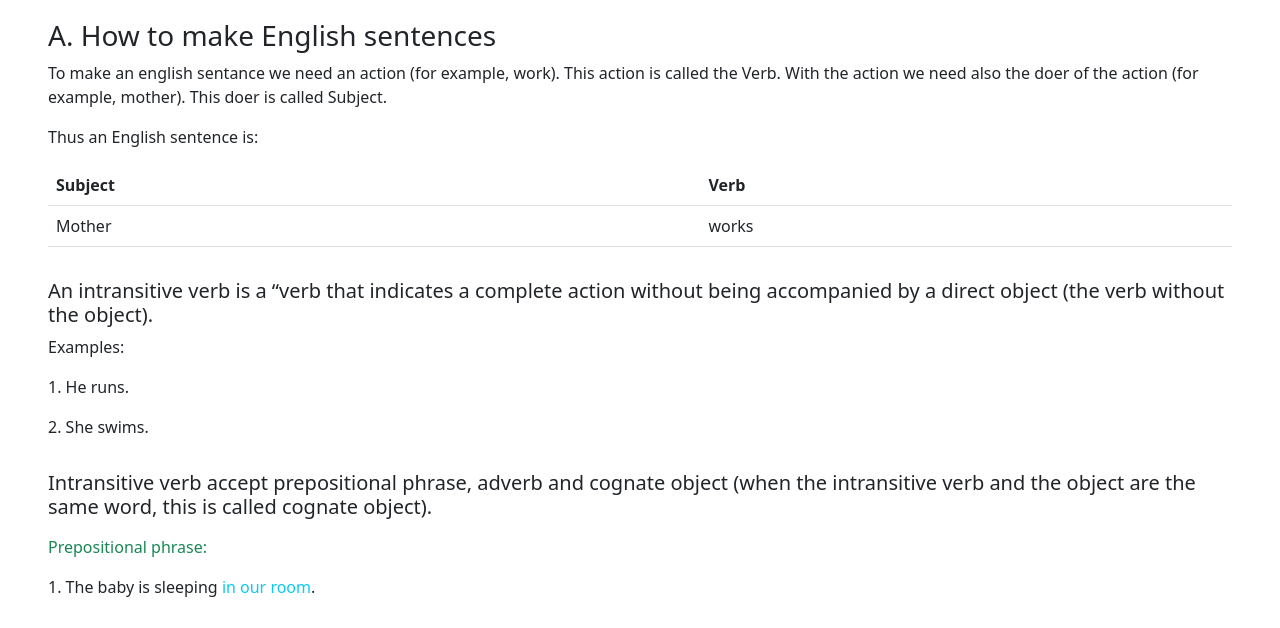
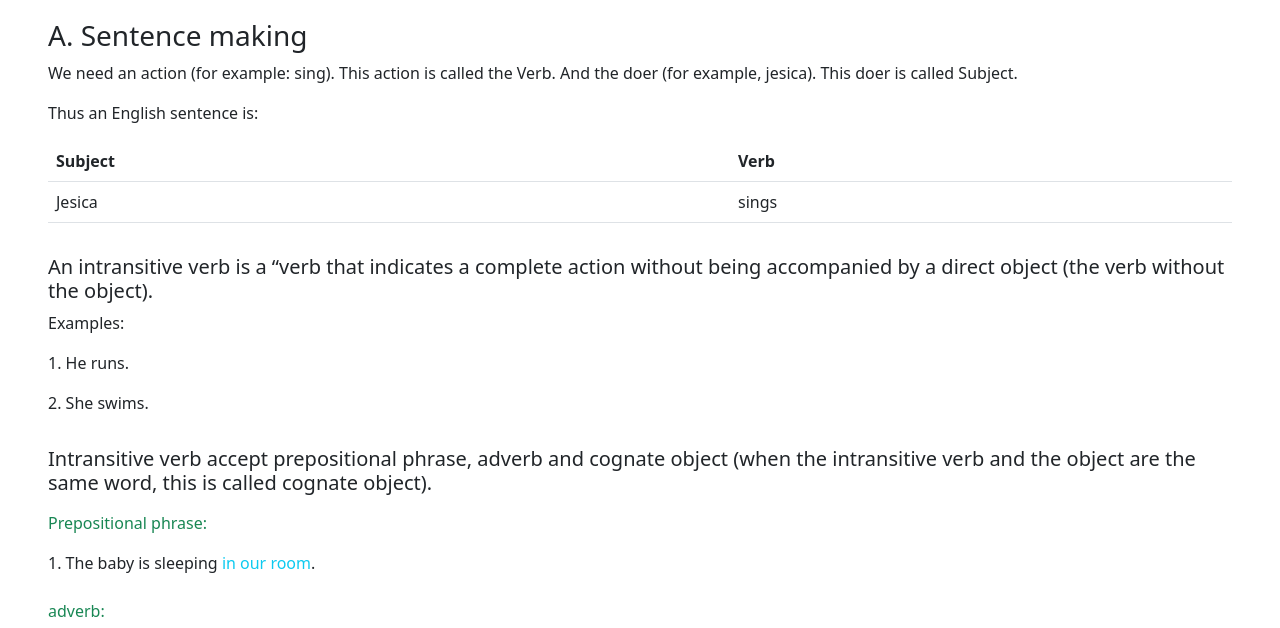
Before and after one commit to fatemakhatun7/english-day-1, a plain HTML site: page index.html in a window 1280 px wide. Shown: the part 101-729 px from the top of the page. Drawn offline with nearby package versions, Linux system fonts and the light colour scheme.

Commit message:
second commit

```diff
--- a/index.html
+++ b/index.html
@@ -13,8 +13,8 @@
     </header>
     <main>
         <section class="py-3">
-            <h3>A. How to make English sentences</h3>
-            <p>To make an english sentance we need an action (for example, work). This action is called the Verb. With the action we need also the doer of the action (for example, mother). This doer is called Subject.</p>
+            <h3>A. Sentence making</h3>
+            <p>We need an action (for example: sing). This action is called the Verb. And the doer (for example, jesica). This doer is called Subject.</p>
             <p>Thus an English sentence is:</p>
             <table class="table">
                 <thead>
@@ -25,8 +25,8 @@
                 </thead>
                 <tbody>
                   <tr>
-                    <td>Mother</td>
-                    <td>works</td>
+                    <td>Jesica</td>
+                    <td>sings</td>
                   </tr>
                 </tbody>
               </table>
```
